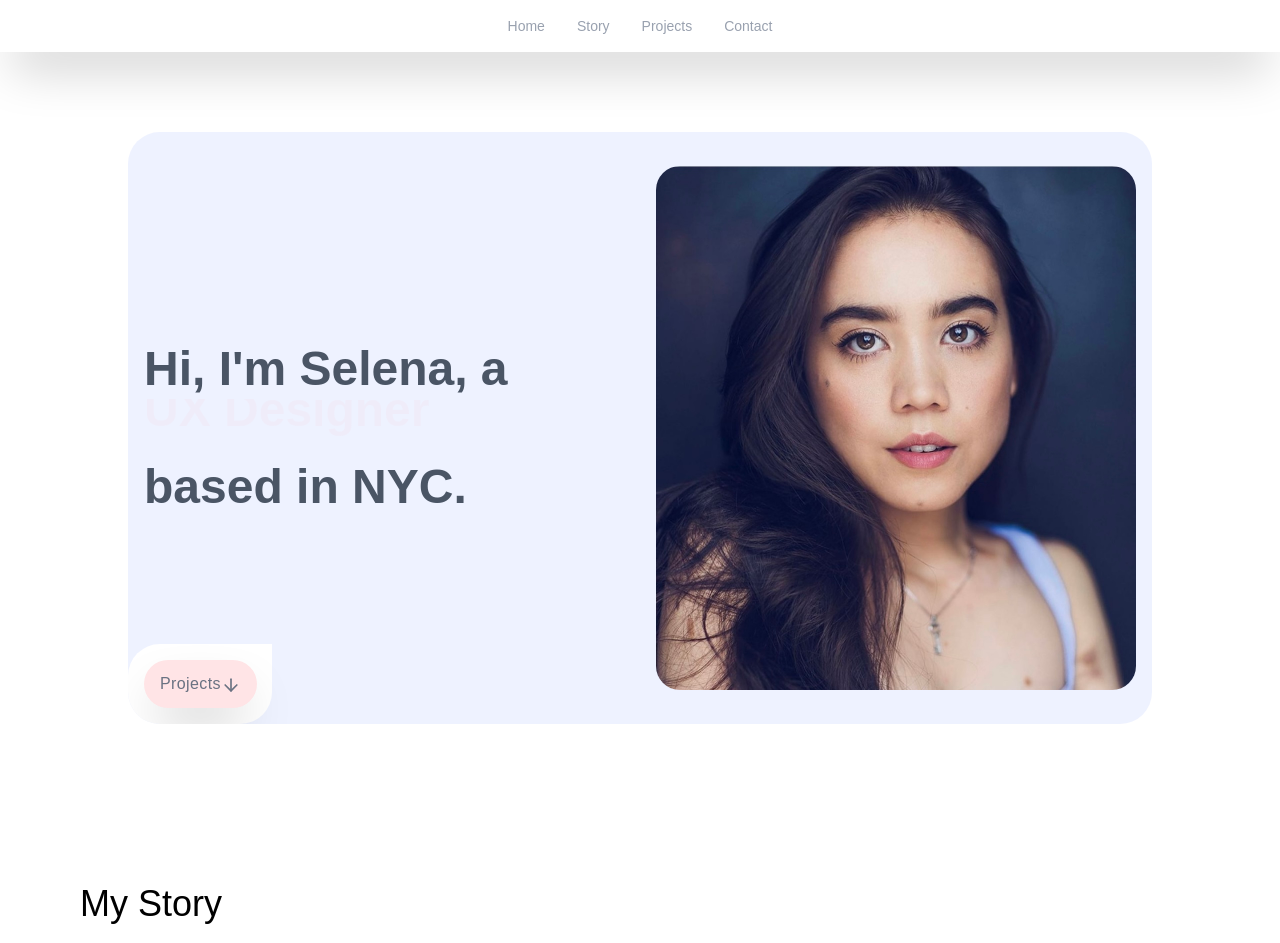
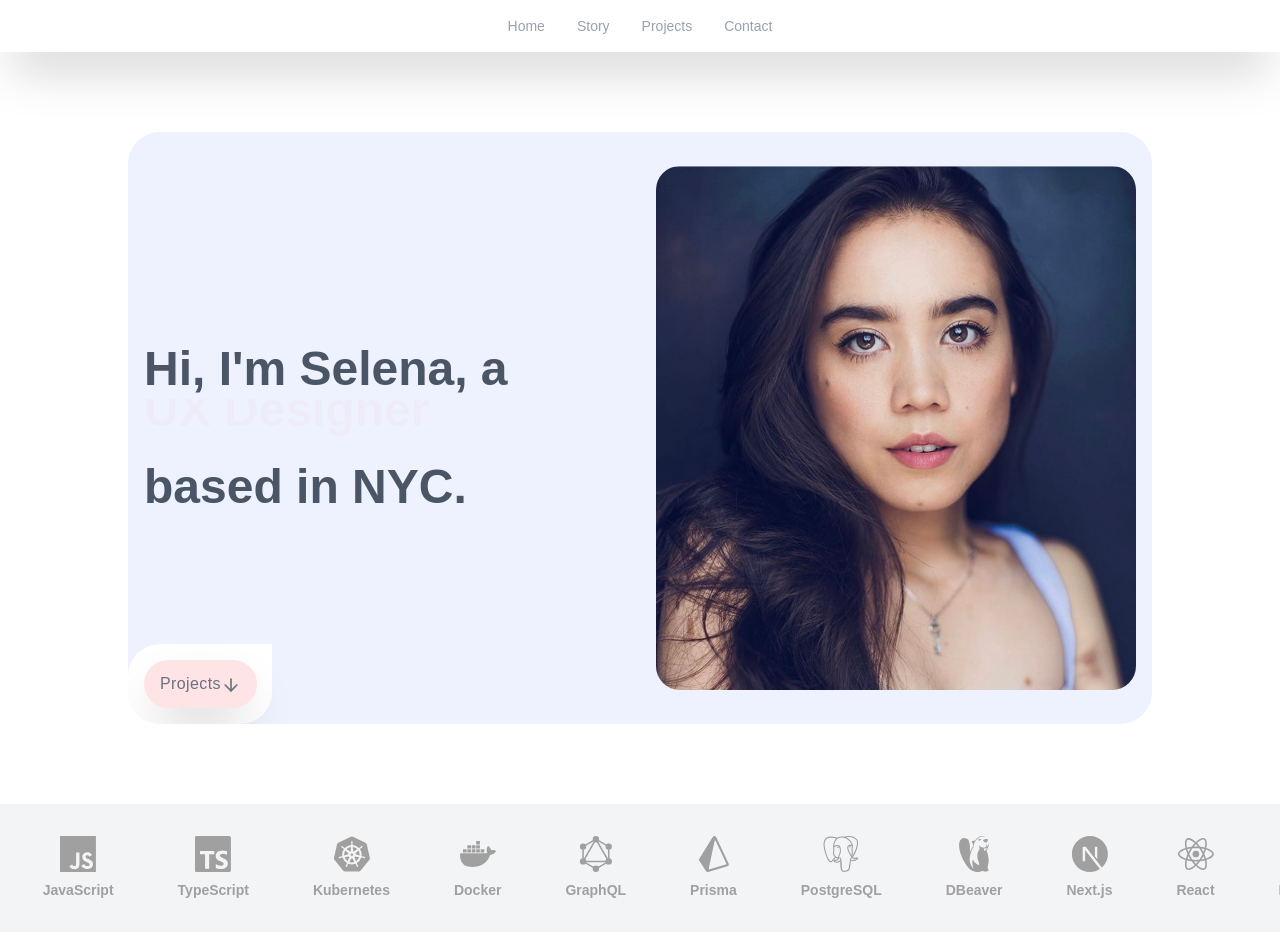
Before and after one commit to selenasiri53/portfolio-2025, a Next.js app: page / in a window 1280 px wide. Shown: the top 943 px of the page. Built offline with nearby package versions, Linux system fonts and the light colour scheme.

Commit message:
added slider

```diff
--- a/app/aceternity/ui/timeline.tsx
+++ b/app/aceternity/ui/timeline.tsx
@@ -62,7 +62,7 @@ Along the way, there have been key milestones that shaped my journey from a stud
               </h3>
             </div>
 
-            <div className="relative pl-20 pr-4 md:pl-4 w-full">
+            <div className="relative pl-20 pr-4 md:pl-4 w-full text-xl">
               <h3 className="md:hidden block text-2xl mb-4 text-left font-bold text-neutral-500 dark:text-neutral-500">
                 {item.title}
               </h3>
@@ -81,7 +81,7 @@ Along the way, there have been key milestones that shaped my journey from a stud
               height: heightTransform,
               opacity: opacityTransform,
             }}
-            className="absolute inset-x-0 top-0  w-[2px] bg-gradient-to-t from-purple-500 via-blue-500 to-transparent from-[0%] via-[10%] rounded-full"
+            className="absolute inset-x-0 top-0  w-[2px] bg-gradient-to-t from-rose-300 via-indigo-300 to-transparent from-[0%] via-[10%] rounded-full"
           />
         </div>
       </div>
--- /dev/null
+++ b/app/components/Slider.tsx
@@ -0,0 +1,56 @@
+"use client";
+import React from "react";
+import { motion } from "framer-motion";
+import {
+  SiNextdotjs,
+  SiReact,
+  SiRedux,
+  SiJavascript,
+  SiTypescript,
+//   SiVueDotJs,
+  SiKubernetes,
+  SiDocker,
+  SiGraphql,
+  SiPrisma,
+  SiPostgresql,
+  SiDbeaver,
+//   SiAmazonaws,
+} from "react-icons/si";
+
+const languages = [
+  { name: "Next.js", icon: <SiNextdotjs /> },
+  { name: "React", icon: <SiReact /> },
+  { name: "Redux", icon: <SiRedux /> },
+  { name: "JavaScript", icon: <SiJavascript /> },
+  { name: "TypeScript", icon: <SiTypescript /> },
+//   { name: "Vue", icon: <SiVueDotJs /> },
+  { name: "Kubernetes", icon: <SiKubernetes /> },
+  { name: "Docker", icon: <SiDocker /> },
+  { name: "GraphQL", icon: <SiGraphql /> },
+  { name: "Prisma", icon: <SiPrisma /> },
+  { name: "PostgreSQL", icon: <SiPostgresql /> },
+  { name: "DBeaver", icon: <SiDbeaver /> },
+//   { name: "AWS", icon: <SiAmazonaws /> },
+];
+
+export const LanguageSlider = () => {
+  return (
+    <div className="overflow-hidden w-full py-8 bg-gray-100">
+      <motion.div
+        className="flex gap-16 w-max"
+        animate={{ x: ["0%", "-50%"] }}
+        transition={{ repeat: Infinity, duration: 30, ease: "linear" }}
+      >
+        {[...languages, ...languages].map((lang, idx) => (
+          <motion.div
+            key={idx}
+            className="flex flex-col items-center text-gray-400 cursor-pointer transition-colors duration-300 hover:text-inherit hover:filter-none filter grayscale"
+          >
+            <div className="text-4xl mb-2">{lang.icon}</div>
+            <span className="text-sm font-semibold">{lang.name}</span>
+          </motion.div>
+        ))}
+      </motion.div>
+    </div>
+  );
+};
--- a/app/page.tsx
+++ b/app/page.tsx
@@ -2,12 +2,14 @@ import { AppleCardsCarouselDemo } from "./aceternity/AppleCards";
 import Hero from "./components/sections/Hero";
 import Contact from "./components/sections/Contact";
 import { TimelineDemo } from "./components/sections/Story";
+import { LanguageSlider } from "./components/Slider";
 
 export default function Home() {
   return (
     <div>
       <div id="Home">
         <Hero />
+        <LanguageSlider />
       </div>
       <div id="Story">
         <TimelineDemo />
```
